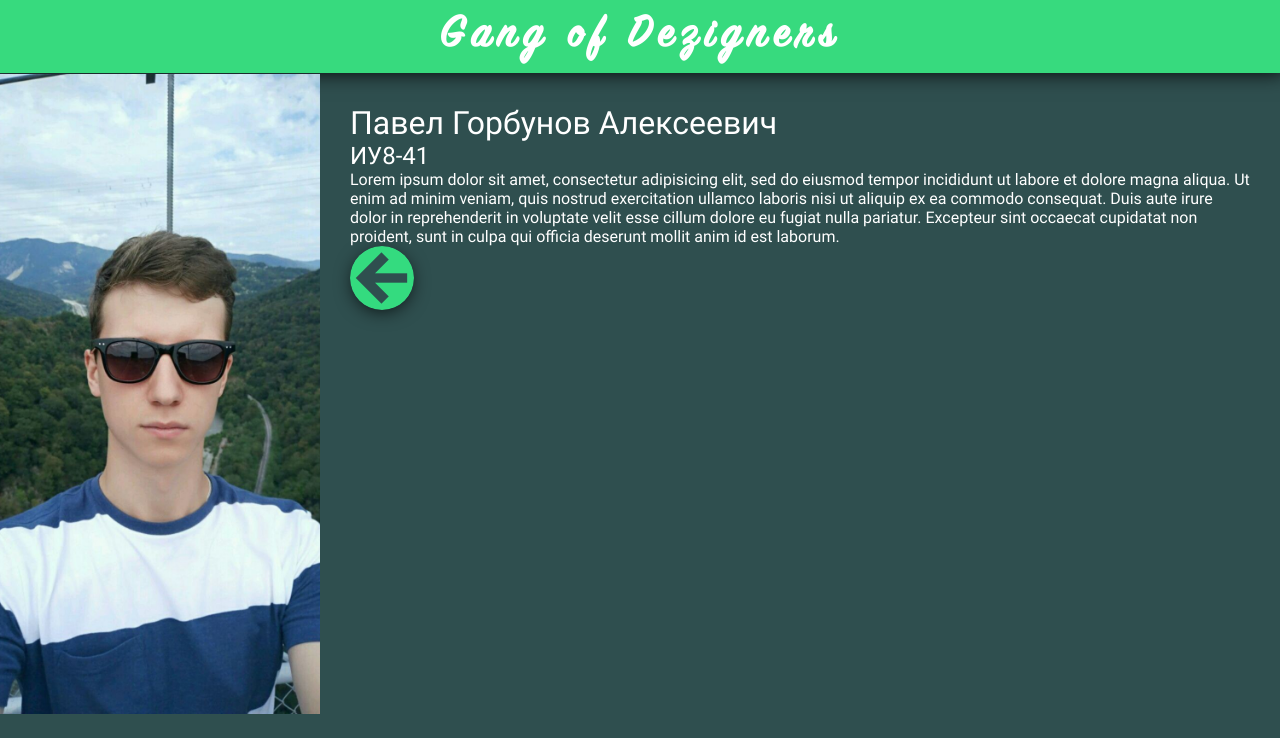
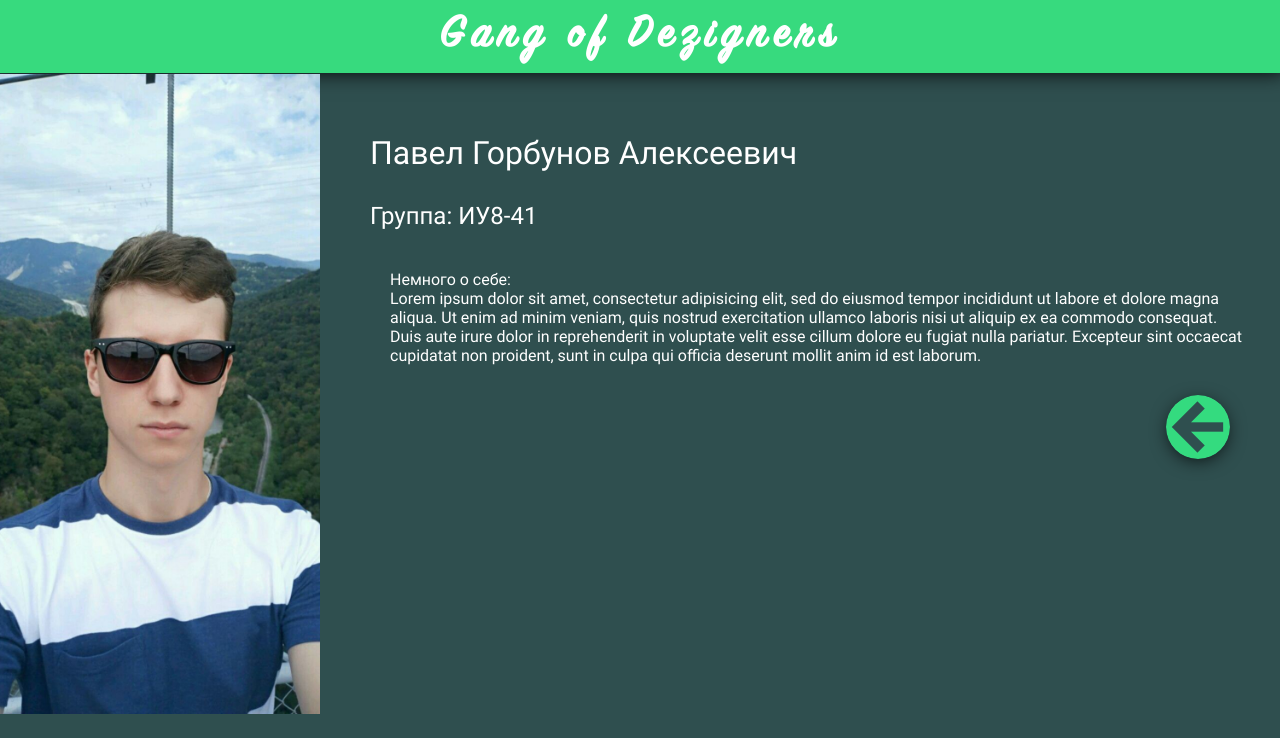
Before and after one commit to BugLight/gang-of-dezigners, a Vue app: page / in a window 1280 px wide. Both pictures are taken after a click on the element 160 px from the left and 393 px from the top of the page. Shown: the top 738 px of the page. Built offline with nearby package versions, Linux system fonts and the light colour scheme.

Commit message:
place text

```diff
--- a/src/components/member-detail.js
+++ b/src/components/member-detail.js
@@ -13,15 +13,9 @@ export default {
     render (h) {
         return <div class="member-detail">
             <h1 class="member-detail__name">{this.fullname}</h1>
-            <h2 class="member-detail__group">{this.info.group}</h2>
-            <p class="member-detail__desc">{this.info.desc}</p>
-            <a onClick={this.back} class="home_button">
-                <img
-                    src="/static/img/home-button.png"
-                    alt="Home:"
-                    height="64"
-                    width="64"/>
-            </a>
+            <h2 class="member-detail__group">Группа: {this.info.group}</h2>
+            <p class="member-detail__desc">Немного о себе:
+            <br/>{this.info.desc}</p>
         </div>;
     }
 };
--- a/src/components/member-list.js
+++ b/src/components/member-list.js
@@ -16,7 +16,15 @@ export default {
                     last: 'Горбунов',
                     second: 'Алексеевич',
                     group: 'ИУ8-41',
-                    desc: 'Lorem ipsum dolor sit amet, consectetur adipisicing elit, sed do eiusmod tempor incididunt ut labore et dolore magna aliqua. Ut enim ad minim veniam, quis nostrud exercitation ullamco laboris nisi ut aliquip ex ea commodo consequat. Duis aute irure dolor in reprehenderit in voluptate velit esse cillum dolore eu fugiat nulla pariatur. Excepteur sint occaecat cupidatat non proident, sunt in culpa qui officia deserunt mollit anim id est laborum.',
+                    desc: 'Lorem ipsum dolor sit amet, consectetur adipisicing \
+                    elit, sed do eiusmod tempor incididunt ut labore et dolore \
+                    magna aliqua. Ut enim ad minim veniam, quis nostrud \
+                    exercitation ullamco laboris nisi ut aliquip ex ea commodo \
+                    consequat. Duis aute irure dolor in reprehenderit in \
+                    voluptate velit esse cillum dolore eu fugiat nulla \
+                    pariatur. Excepteur sint occaecat cupidatat non proident, \
+                    sunt in culpa qui officia deserunt mollit anim id est \
+                    laborum.',
                     photo: '/static/img/talkytitan5127.jpg',
                     inactive: false
                 },
@@ -26,7 +34,15 @@ export default {
                     last: 'Толкунов',
                     second: 'Алексеевич',
                     group: 'ИУ8-41',
-                    desc: '',
+                    desc: 'Lorem ipsum dolor sit amet, consectetur adipisicing \
+                    elit, sed do eiusmod tempor incididunt ut labore et dolore \
+                    magna aliqua. Ut enim ad minim veniam, quis nostrud \
+                    exercitation ullamco laboris nisi ut aliquip ex ea commodo \
+                    consequat. Duis aute irure dolor in reprehenderit in \
+                    voluptate velit esse cillum dolore eu fugiat nulla \
+                    pariatur. Excepteur sint occaecat cupidatat non proident, \
+                    sunt in culpa qui officia deserunt mollit anim id est \
+                    laborum.',
                     photo: '/static/img/pettro98.jpg',
                     inactive: false
                 },
@@ -36,7 +52,15 @@ export default {
                     last: 'Долматов',
                     second: 'Дмитриевич',
                     group: 'ИУ8-41',
-                    desc: '',
+                    desc: 'Lorem ipsum dolor sit amet, consectetur adipisicing \
+                    elit, sed do eiusmod tempor incididunt ut labore et dolore \
+                    magna aliqua. Ut enim ad minim veniam, quis nostrud \
+                    exercitation ullamco laboris nisi ut aliquip ex ea commodo \
+                    consequat. Duis aute irure dolor in reprehenderit in \
+                    voluptate velit esse cillum dolore eu fugiat nulla \
+                    pariatur. Excepteur sint occaecat cupidatat non proident, \
+                    sunt in culpa qui officia deserunt mollit anim id est \
+                    laborum.',
                     photo: '/static/img/h1kk42.jpg',
                     inactive: false
                 },
@@ -46,7 +70,15 @@ export default {
                     last: 'Жуков',
                     second: 'Михайлович',
                     group: 'ИУ7-42',
-                    desc: '',
+                    desc: 'Lorem ipsum dolor sit amet, consectetur adipisicing \
+                    elit, sed do eiusmod tempor incididunt ut labore et dolore \
+                    magna aliqua. Ut enim ad minim veniam, quis nostrud \
+                    exercitation ullamco laboris nisi ut aliquip ex ea commodo \
+                    consequat. Duis aute irure dolor in reprehenderit in \
+                    voluptate velit esse cillum dolore eu fugiat nulla \
+                    pariatur. Excepteur sint occaecat cupidatat non proident, \
+                    sunt in culpa qui officia deserunt mollit anim id est \
+                    laborum.',
                     photo: '/static/img/buglight.png',
                     inactive: false
                 }
@@ -92,6 +124,13 @@ export default {
                 </div>
                 <div class="member-detail-wrapper">
                     <member-detail onReturn={this.unsetActive} info={this.activeMember}></member-detail>
+                    <a onClick={this.back} class="home_button">
+                        <img
+                            src="/static/img/home-button.png"
+                            alt="Home:"
+                            height="64"
+                            width="64"/>
+                    </a>
                 </div>
             </div> : null}
         </transition>;
--- a/static/main.css
+++ b/static/main.css
@@ -58,6 +58,7 @@ a:visited {
 
 .member-detail-wrapper {
     flex-basis: 75%;
+    position: relative;
 }
 
 .member-list {
@@ -138,6 +139,14 @@ a:visited {
 
 .member-detail__name, .member-detail__group {
     font-weight: 300;
+    margin-top: 30px;
+    margin-left: 20px;
+}
+
+.member-detail__desc {
+    font-size: 16px;
+    margin-top: 40px;
+    margin-left: 40px;
 }
 
 .fade-enter-active, .fade-leave-active {
@@ -178,4 +187,7 @@ a:visited {
     cursor: pointer;
     border-radius: 50%;
     box-shadow: 0px 4px 20px -5px #000;
+    margin-bottom: 20px;
+    margin-right: 50px;
+    float: right;
 }
```
Lines whose indentation alone changed are shown as unchanged.
